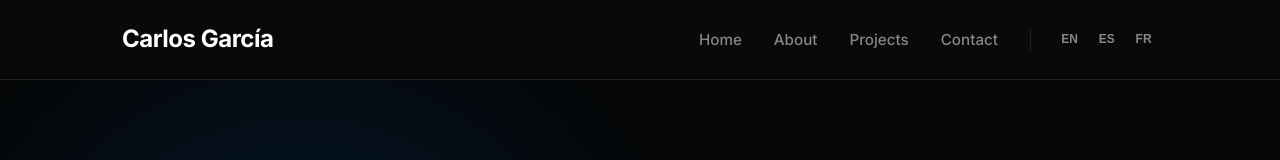
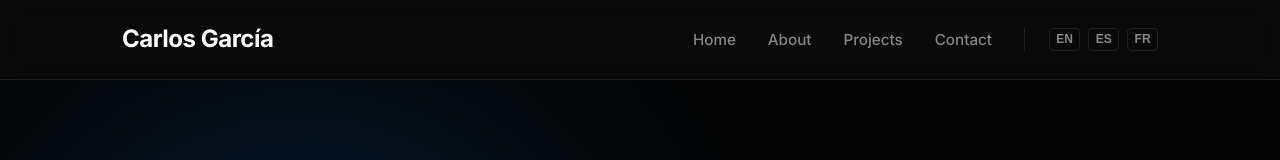
Before and after one commit to cfgarciaq/personal-website, a React (Vite) app: page / in a window 1280 px wide. Shown: the top 160 px of the page. Built offline with nearby package versions, Linux system fonts and the light colour scheme.

Commit message:
style(navbar): refine language selector buttons with borders and hover effects

```diff
--- a/src/components/layout/Navbar/Navbar.css
+++ b/src/components/layout/Navbar/Navbar.css
@@ -69,7 +69,7 @@
 
 .lang-selector-btn {
   background: transparent;
-  border: none;
+  border: 1px solid var(--border-primary);
   color: var(--text-secondary);
   font-size: 0.75rem;
   font-weight: 600;
@@ -81,6 +81,7 @@
 
 .lang-selector-btn:hover {
   color: var(--text-primary);
+  border-color: var(--primary-color);
 }
 
 .lang-selector-btn.active {
```
Also changed, not shown: 1 other file (tests, documents, lock files or other folders).
